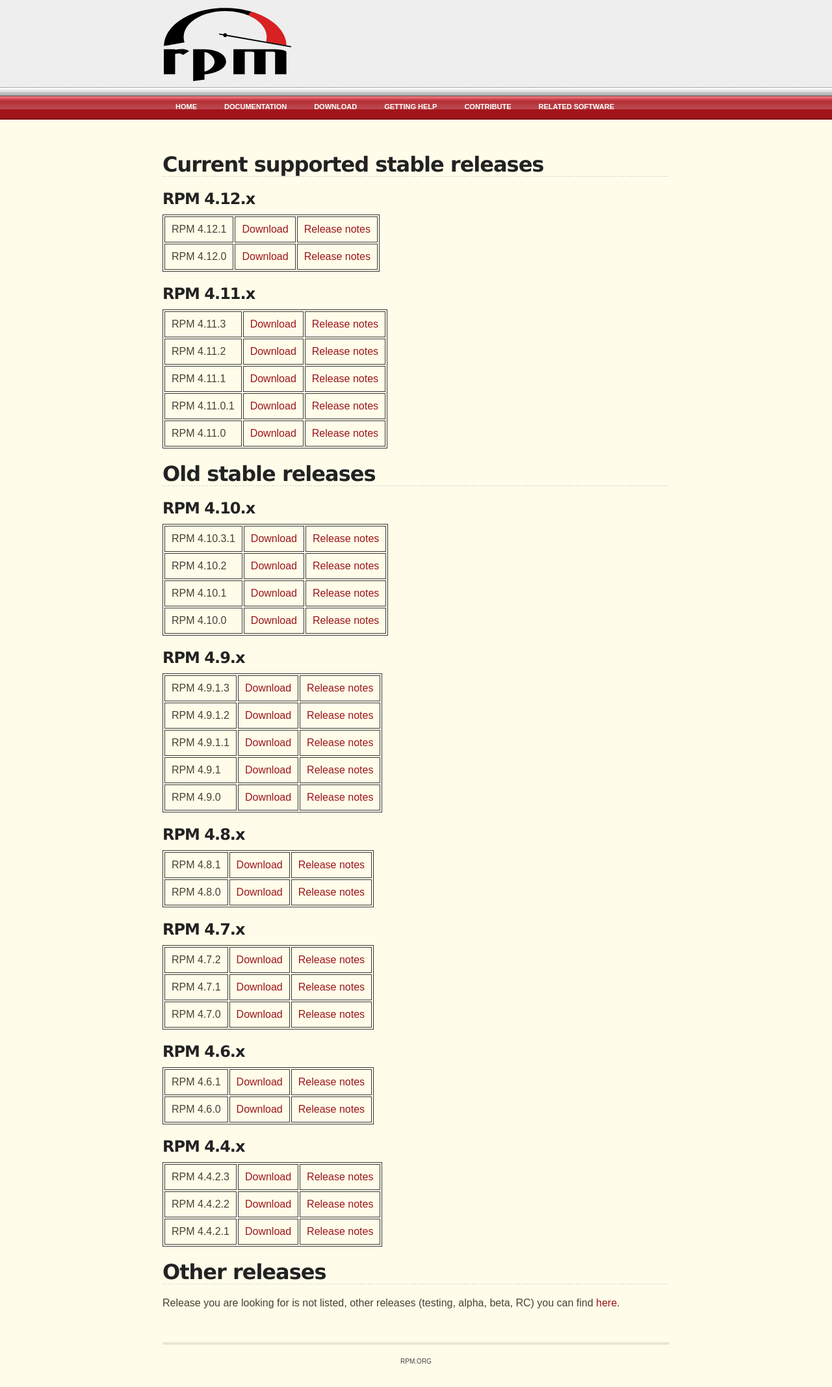
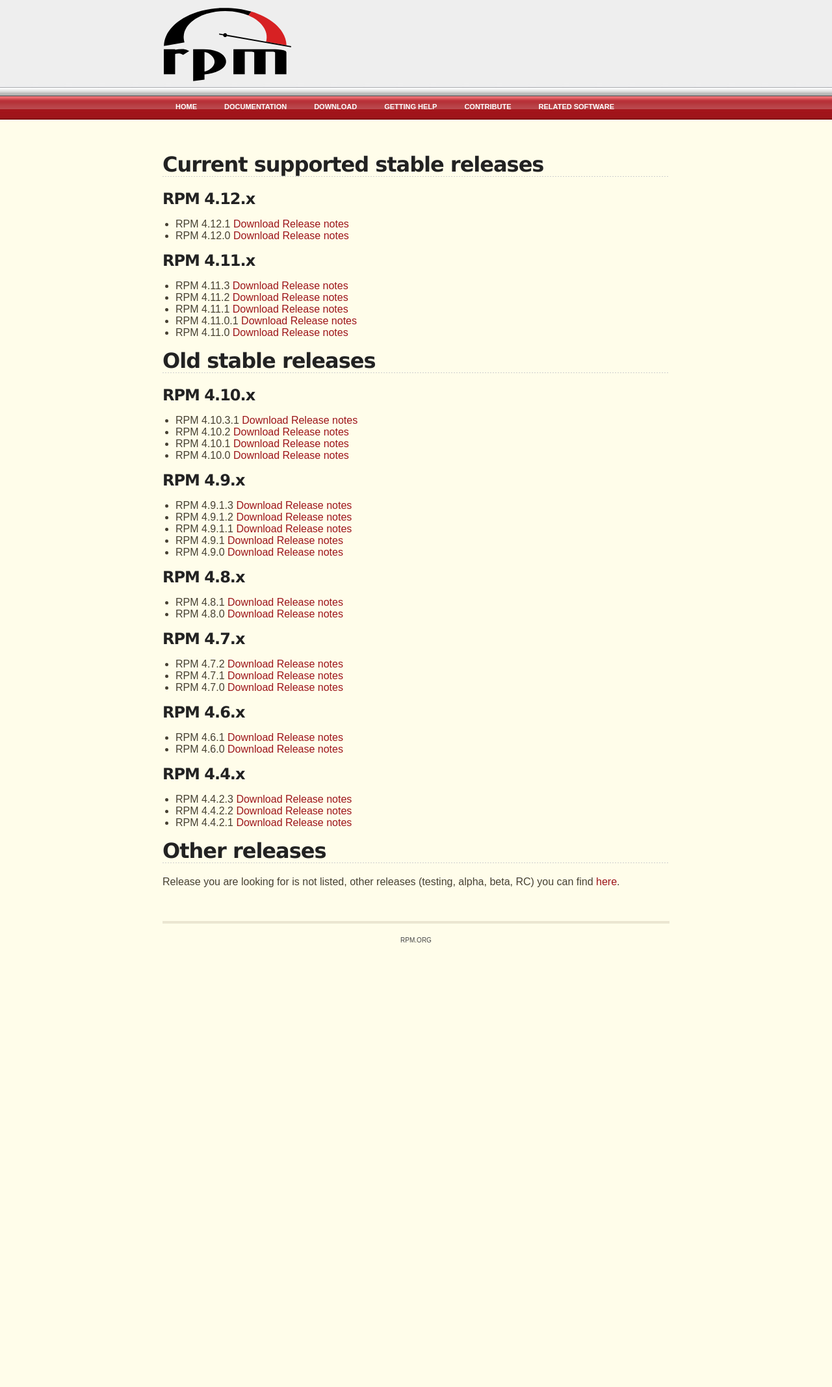
Before and after one commit to rpm-software-management/rpm-web, a Jekyll site: the page built from download.md, in a window 1280 px wide. Shown: the whole page at 65% size. Built offline with Jekyll 4.4.1, drawn with Linux system fonts in a browser that asks for light colours; after the commit the page ends 1486 px from its top, so only the background shows below that.

Commit message:
Try bullet lists instead of tables

```diff
--- a/download.md
+++ b/download.md
@@ -7,56 +7,56 @@ title: Download source
 
 ### RPM 4.12.x
 
-| RPM 4.12.1 | [Download](https://github.com/rpm-software-management/rpm/archive/rpm-4.12.0.1-release.tar.gz) | [Release notes](https://github.com/rpm-software-management/rpm/releases/tag/rpm-4.12.0.1-release) |
-| RPM 4.12.0 | [Download](https://github.com/rpm-software-management/rpm/archive/rpm-4.12.0-release.tar.gz) | [Release notes](https://github.com/rpm-software-management/rpm/releases/tag/rpm-4.12.0-release) |
+* RPM 4.12.1 [Download](https://github.com/rpm-software-management/rpm/archive/rpm-4.12.0.1-release.tar.gz) [Release notes](https://github.com/rpm-software-management/rpm/releases/tag/rpm-4.12.0.1-release)
+* RPM 4.12.0 [Download](https://github.com/rpm-software-management/rpm/archive/rpm-4.12.0-release.tar.gz) [Release notes](https://github.com/rpm-software-management/rpm/releases/tag/rpm-4.12.0-release)
 
 ### RPM 4.11.x
 
-| RPM 4.11.3 | [Download](https://github.com/rpm-software-management/rpm/archive/rpm-4.11.3-release.tar.gz) | [Release notes](https://github.com/rpm-software-management/rpm/releases/tag/rpm-4.11.3-release) |
-| RPM 4.11.2 | [Download](https://github.com/rpm-software-management/rpm/archive/rpm-4.11.2-release.tar.gz) | [Release notes](https://github.com/rpm-software-management/rpm/releases/tag/rpm-4.11.2-release) |
-| RPM 4.11.1 | [Download](https://github.com/rpm-software-management/rpm/archive/rpm-4.11.1-release.tar.gz) | [Release notes](https://github.com/rpm-software-management/rpm/releases/tag/rpm-4.11.1-release) |
-| RPM 4.11.0.1 | [Download](https://github.com/rpm-software-management/rpm/archive/rpm-4.11.0.1-release.tar.gz) | [Release notes](https://github.com/rpm-software-management/rpm/releases/tag/rpm-4.11.0.1-release) |
-| RPM 4.11.0 | [Download](https://github.com/rpm-software-management/rpm/archive/rpm-4.11.0-release.tar.gz) | [Release notes](https://github.com/rpm-software-management/rpm/releases/tag/rpm-4.11.0-release) |
+* RPM 4.11.3 [Download](https://github.com/rpm-software-management/rpm/archive/rpm-4.11.3-release.tar.gz) [Release notes](https://github.com/rpm-software-management/rpm/releases/tag/rpm-4.11.3-release)
+* RPM 4.11.2 [Download](https://github.com/rpm-software-management/rpm/archive/rpm-4.11.2-release.tar.gz) [Release notes](https://github.com/rpm-software-management/rpm/releases/tag/rpm-4.11.2-release)
+* RPM 4.11.1 [Download](https://github.com/rpm-software-management/rpm/archive/rpm-4.11.1-release.tar.gz) [Release notes](https://github.com/rpm-software-management/rpm/releases/tag/rpm-4.11.1-release)
+* RPM 4.11.0.1 [Download](https://github.com/rpm-software-management/rpm/archive/rpm-4.11.0.1-release.tar.gz) [Release notes](https://github.com/rpm-software-management/rpm/releases/tag/rpm-4.11.0.1-release)
+* RPM 4.11.0 [Download](https://github.com/rpm-software-management/rpm/archive/rpm-4.11.0-release.tar.gz) [Release notes](https://github.com/rpm-software-management/rpm/releases/tag/rpm-4.11.0-release)
 
 ## Old stable releases
 
 
 ### RPM 4.10.x
 
-| RPM 4.10.3.1 | [Download](https://github.com/rpm-software-management/rpm/archive/rpm-4.10.3.1-release.tar.gz) | [Release notes](https://github.com/rpm-software-management/rpm/releases/tag/rpm-4.10.3.1-release) |
-| RPM 4.10.2 | [Download](https://github.com/rpm-software-management/rpm/archive/rpm-4.10.2-release.tar.gz) | [Release notes](https://github.com/rpm-software-management/rpm/releases/tag/rpm-4.10.2-release) |
-| RPM 4.10.1 | [Download](https://github.com/rpm-software-management/rpm/archive/rpm-4.10.1.tar.gz) | [Release notes](https://github.com/rpm-software-management/rpm/releases/tag/rpm-4.10.1) |
-| RPM 4.10.0 | [Download](https://github.com/rpm-software-management/rpm/archive/rpm-4.10.0.tar.gz) | [Release notes](https://github.com/rpm-software-management/rpm/releases/tag/rpm-4.10.0) |
+* RPM 4.10.3.1 [Download](https://github.com/rpm-software-management/rpm/archive/rpm-4.10.3.1-release.tar.gz) [Release notes](https://github.com/rpm-software-management/rpm/releases/tag/rpm-4.10.3.1-release)
+* RPM 4.10.2 [Download](https://github.com/rpm-software-management/rpm/archive/rpm-4.10.2-release.tar.gz) [Release notes](https://github.com/rpm-software-management/rpm/releases/tag/rpm-4.10.2-release)
+* RPM 4.10.1 [Download](https://github.com/rpm-software-management/rpm/archive/rpm-4.10.1.tar.gz) [Release notes](https://github.com/rpm-software-management/rpm/releases/tag/rpm-4.10.1)
+* RPM 4.10.0 [Download](https://github.com/rpm-software-management/rpm/archive/rpm-4.10.0.tar.gz) [Release notes](https://github.com/rpm-software-management/rpm/releases/tag/rpm-4.10.0)
 
 ### RPM 4.9.x
 
-RPM 4.9.1.3 | [Download](https://github.com/rpm-software-management/rpm/archive/rpm-4.9.1.3-release.tar.gz) | [Release notes](https://github.com/rpm-software-management/rpm/releases/tag/rpm-4.9.1.3-release)
-RPM 4.9.1.2 | [Download](https://github.com/rpm-software-management/rpm/archive/rpm-4.9.1.2-release.tar.gz) | [Release notes](https://github.com/rpm-software-management/rpm/releases/tag/rpm-4.9.1.2-release)
-RPM 4.9.1.1 | [Download](https://github.com/rpm-software-management/rpm/archive/rpm-4.9.1.1-release.tar.gz) | [Release notes](https://github.com/rpm-software-management/rpm/releases/tag/rpm-4.9.1.1-release)
-RPM 4.9.1 | [Download](https://github.com/rpm-software-management/rpm/archive/rpm-4.9.1-release.tar.gz) | [Release notes](https://github.com/rpm-software-management/rpm/releases/tag/rpm-4.9.1-release)
-RPM 4.9.0 | [Download](https://github.com/rpm-software-management/rpm/archive/rpm-4.9.0.tar.gz) | [Release notes](https://github.com/rpm-software-management/rpm/releases/tag/rpm-4.9.0)
+* RPM 4.9.1.3 [Download](https://github.com/rpm-software-management/rpm/archive/rpm-4.9.1.3-release.tar.gz) [Release notes](https://github.com/rpm-software-management/rpm/releases/tag/rpm-4.9.1.3-release)
+* RPM 4.9.1.2 [Download](https://github.com/rpm-software-management/rpm/archive/rpm-4.9.1.2-release.tar.gz) [Release notes](https://github.com/rpm-software-management/rpm/releases/tag/rpm-4.9.1.2-release)
+* RPM 4.9.1.1 [Download](https://github.com/rpm-software-management/rpm/archive/rpm-4.9.1.1-release.tar.gz) [Release notes](https://github.com/rpm-software-management/rpm/releases/tag/rpm-4.9.1.1-release)
+* RPM 4.9.1 [Download](https://github.com/rpm-software-management/rpm/archive/rpm-4.9.1-release.tar.gz) [Release notes](https://github.com/rpm-software-management/rpm/releases/tag/rpm-4.9.1-release)
+* RPM 4.9.0 [Download](https://github.com/rpm-software-management/rpm/archive/rpm-4.9.0.tar.gz) [Release notes](https://github.com/rpm-software-management/rpm/releases/tag/rpm-4.9.0)
 
 ### RPM 4.8.x
 
-RPM 4.8.1 | [Download](https://github.com/rpm-software-management/rpm/archive/rpm-4.8.1-release.tar.gz) | [Release notes](https://github.com/rpm-software-management/rpm/releases/tag/rpm-4.8.1-release)
-RPM 4.8.0 | [Download](https://github.com/rpm-software-management/rpm/archive/rpm-4.8.0-release.tar.gz) | [Release notes](https://github.com/rpm-software-management/rpm/releases/tag/rpm-4.8.0-release)
+* RPM 4.8.1 [Download](https://github.com/rpm-software-management/rpm/archive/rpm-4.8.1-release.tar.gz) [Release notes](https://github.com/rpm-software-management/rpm/releases/tag/rpm-4.8.1-release)
+* RPM 4.8.0 [Download](https://github.com/rpm-software-management/rpm/archive/rpm-4.8.0-release.tar.gz) [Release notes](https://github.com/rpm-software-management/rpm/releases/tag/rpm-4.8.0-release)
 
 ### RPM 4.7.x
 
-RPM 4.7.2 | [Download](https://github.com/rpm-software-management/rpm/archive/rpm-4.7.2-release.tar.gz) | [Release notes](https://github.com/rpm-software-management/rpm/releases/tag/rpm-4.7.2-release)
-RPM 4.7.1 | [Download](https://github.com/rpm-software-management/rpm/archive/rpm-4.7.1-release.tar.gz) | [Release notes](https://github.com/rpm-software-management/rpm/releases/tag/rpm-4.7.1-release)
-RPM 4.7.0 | [Download](https://github.com/rpm-software-management/rpm/archive/rpm-4.7.0.tar.gz) | [Release notes](https://github.com/rpm-software-management/rpm/releases/tag/rpm-4.7.0)
+* RPM 4.7.2 [Download](https://github.com/rpm-software-management/rpm/archive/rpm-4.7.2-release.tar.gz) [Release notes](https://github.com/rpm-software-management/rpm/releases/tag/rpm-4.7.2-release)
+* RPM 4.7.1 [Download](https://github.com/rpm-software-management/rpm/archive/rpm-4.7.1-release.tar.gz) [Release notes](https://github.com/rpm-software-management/rpm/releases/tag/rpm-4.7.1-release)
+* RPM 4.7.0 [Download](https://github.com/rpm-software-management/rpm/archive/rpm-4.7.0.tar.gz) [Release notes](https://github.com/rpm-software-management/rpm/releases/tag/rpm-4.7.0)
 
 ### RPM 4.6.x
 
-RPM 4.6.1 | [Download](https://github.com/rpm-software-management/rpm/archive/rpm-4.6.1-release.tar.gz) | [Release notes](https://github.com/rpm-software-management/rpm/releases/tag/rpm-4.6.1-release)
-RPM 4.6.0 | [Download](https://github.com/rpm-software-management/rpm/archive/rpm-4.6.0-release.tar.gz) | [Release notes](https://github.com/rpm-software-management/rpm/releases/tag/rpm-4.6.0-release)
+* RPM 4.6.1 [Download](https://github.com/rpm-software-management/rpm/archive/rpm-4.6.1-release.tar.gz) [Release notes](https://github.com/rpm-software-management/rpm/releases/tag/rpm-4.6.1-release)
+* RPM 4.6.0 [Download](https://github.com/rpm-software-management/rpm/archive/rpm-4.6.0-release.tar.gz) [Release notes](https://github.com/rpm-software-management/rpm/releases/tag/rpm-4.6.0-release)
 
 ### RPM 4.4.x
 
-RPM 4.4.2.3 | [Download](https://github.com/rpm-software-management/rpm/archive/rpm-4.4.2.3-release.tar.gz) | [Release notes](https://github.com/rpm-software-management/rpm/releases/tag/rpm-4.4.2.3-release)
-RPM 4.4.2.2 | [Download](https://github.com/rpm-software-management/rpm/archive/rpm-4.4.2.2-release.tar.gz) | [Release notes](https://github.com/rpm-software-management/rpm/releases/tag/rpm-4.4.2.2-release)
-RPM 4.4.2.1 | [Download](https://github.com/rpm-software-management/rpm/archive/rpm-4.4.2.1-release.tar.gz) | [Release notes](https://github.com/rpm-software-management/rpm/releases/tag/rpm-4.4.2.1-release)
+* RPM 4.4.2.3 [Download](https://github.com/rpm-software-management/rpm/archive/rpm-4.4.2.3-release.tar.gz) [Release notes](https://github.com/rpm-software-management/rpm/releases/tag/rpm-4.4.2.3-release)
+* RPM 4.4.2.2 [Download](https://github.com/rpm-software-management/rpm/archive/rpm-4.4.2.2-release.tar.gz) [Release notes](https://github.com/rpm-software-management/rpm/releases/tag/rpm-4.4.2.2-release)
+* RPM 4.4.2.1 [Download](https://github.com/rpm-software-management/rpm/archive/rpm-4.4.2.1-release.tar.gz) [Release notes](https://github.com/rpm-software-management/rpm/releases/tag/rpm-4.4.2.1-release)
 
 
 ## Other releases
```
